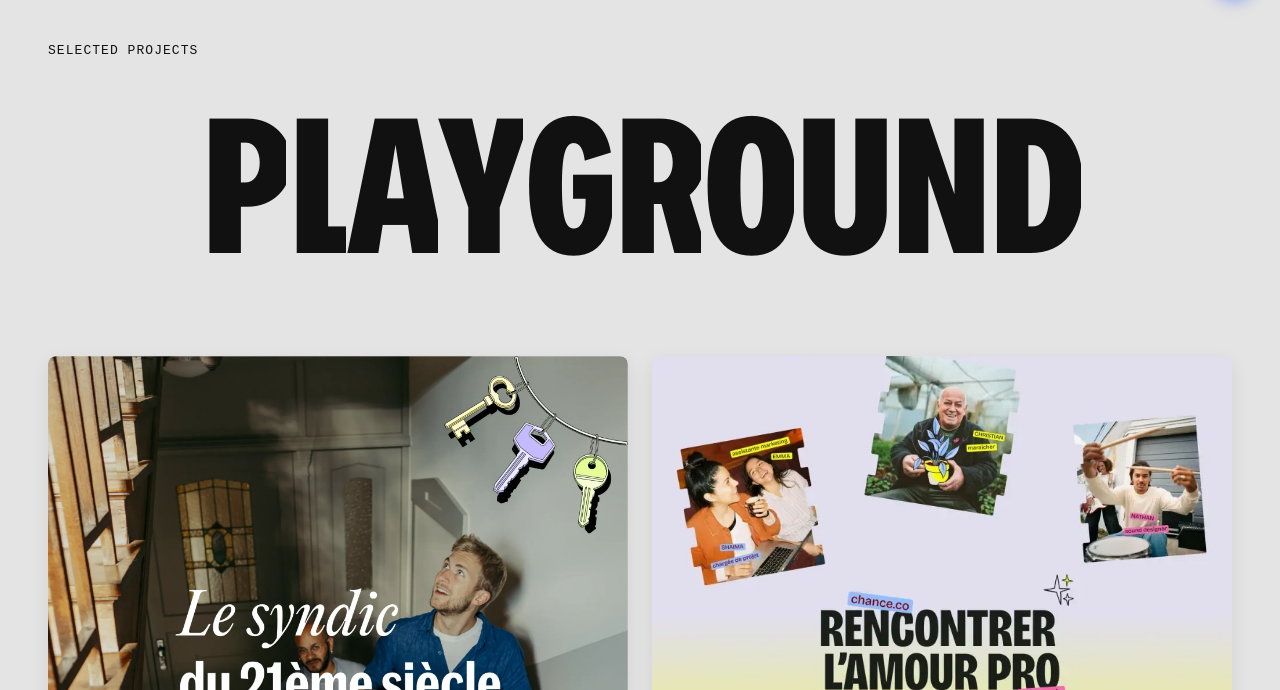
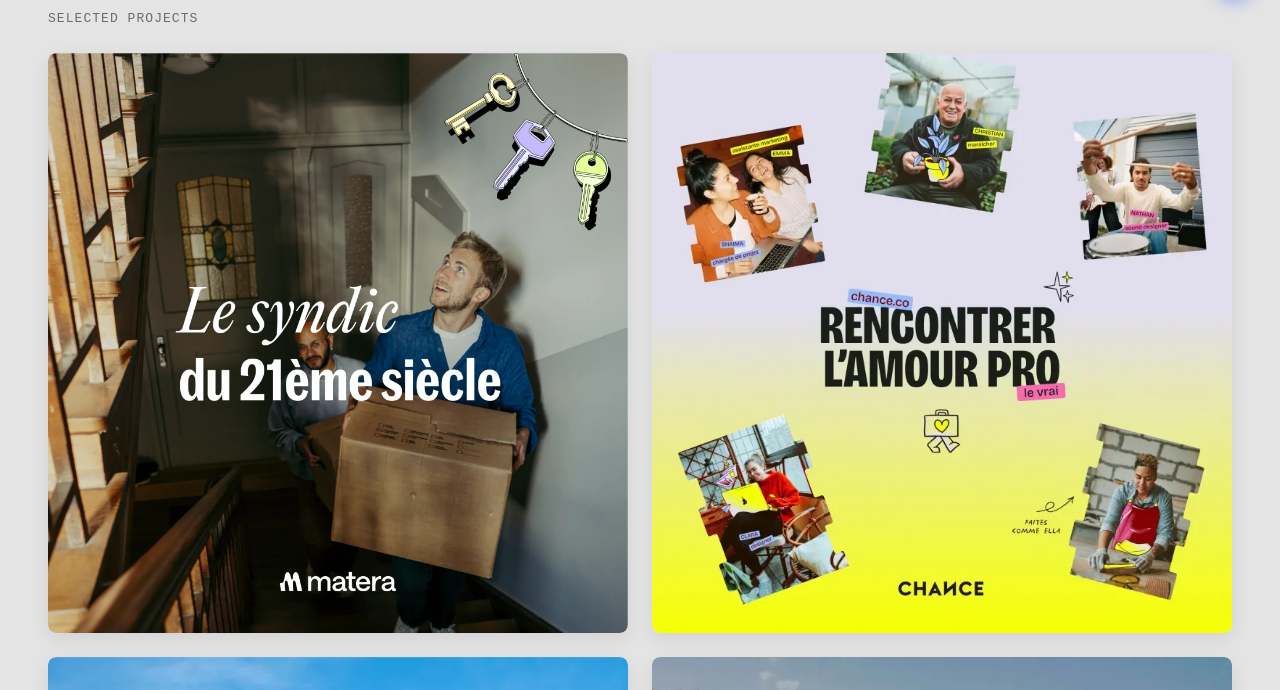
Before and after one commit to thisisarpit26-prog/Studio-Namma-UI, a plain HTML site: page work.html in a window 1280 px wide. Shown: the part 790-1480 px from the top of the page. Drawn offline with Linux system fonts and the light colour scheme; a web font is replaced by a local one.

Commit message:
remove playground text

```diff
--- a/css/work.css
+++ b/css/work.css
@@ -168,8 +168,8 @@
    ========================================================== */
 
 .home-playground {
-  margin-top: 2rem;
-  padding-bottom: 8rem;
+  margin-top: 0;
+  padding-bottom: 6rem;
 }
 
 .home-playground > span {
@@ -178,28 +178,10 @@
   letter-spacing: 0.08em;
   text-transform: uppercase;
   font-weight: 500;
-  color: var(--text-primary);
+  color: var(--text-secondary);
   display: block;
   text-align: left;
-  margin-bottom: 2.5rem;
-}
-
-.home-playground a.home-playground-title {
-  font-family: var(--font-display);
-  font-weight: 800;
-  font-size: clamp(100px, 15vw, 220px);
-  line-height: 0.81;
-  letter-spacing: -0.04em;
-  text-transform: uppercase;
-  color: var(--text-primary);
-  transition: color 0.2s ease;
-}
-
-.home-playground-link-container {
-  width: 100%;
-  display: flex;
-  justify-content: center;
-  margin: 3rem 0 5rem 0;
+  margin-bottom: 24px;
 }
 
 .home-playground-cards-container {
@@ -445,17 +427,12 @@
   }
 
   .home-playground {
-    margin-top: 2rem;
+    margin-top: 0;
     padding-bottom: 4rem;
   }
 
   .home-playground-card {
     width: 100% !important;
-  }
-
-  .home-playground a.home-playground-title {
-    font-size: clamp(60px, 16vw, 120px);
-    line-height: 0.85;
   }
 
   .work-text-list__showcase-inner {
--- a/work.html
+++ b/work.html
@@ -1,12 +1,15 @@
 <!DOCTYPE html>
 <html lang="en" data-theme="light">
+
 <head>
   <meta charset="UTF-8" />
   <meta name="viewport" content="width=device-width, initial-scale=1.0" />
   <title>Portfolio & Success Stories | Studio Namma</title>
-  <meta name="description" content="Our portfolio showcases Webflow development, web design, and branding projects. Clients include Matera, Silvr, Qonto, and ambitious brands." />
+  <meta name="description"
+    content="Our portfolio showcases Webflow development, web design, and branding projects. Clients include Matera, Silvr, Qonto, and ambitious brands." />
   <meta property="og:title" content="Portfolio & Success Stories | Studio Namma" />
-  <meta property="og:description" content="Our portfolio showcases Webflow development, web design, and branding projects." />
+  <meta property="og:description"
+    content="Our portfolio showcases Webflow development, web design, and branding projects." />
   <meta property="og:type" content="website" />
 
   <!-- Stylesheets in Sensible Order -->
@@ -14,6 +17,7 @@
   <link rel="stylesheet" href="css/work.css" />
   <link rel="stylesheet" href="css/footer.css" />
 </head>
+
 <body>
 
   <!-- Sticky Navbar -->
@@ -27,9 +31,6 @@
 
     <section class="home-playground home-container" data-reveal>
       <span data-split-animate>SELECTED PROJECTS</span>
-      <div class="home-playground-link-container">
-        <a href="work.html" class="home-playground-title" data-split-animate data-cursor-hover="Portfolio">PLAYGROUND</a>
-      </div>
       <div class="home-playground-cards-container" id="homePlaygroundCards"></div>
     </section>
 
@@ -39,8 +40,10 @@
         <div class="work-text-list__items" id="workProjectItems"></div>
         <div class="work-text-list__showcase" id="workProjectShowcase">
           <div class="work-text-list__showcase-inner">
-            <video id="workShowcaseVideo1" autoplay loop muted playsinline preload="auto" class="work-showcase-media active"></video>
-            <video id="workShowcaseVideo2" autoplay loop muted playsinline preload="auto" class="work-showcase-media"></video>
+            <video id="workShowcaseVideo1" autoplay loop muted playsinline preload="auto"
+              class="work-showcase-media active"></video>
+            <video id="workShowcaseVideo2" autoplay loop muted playsinline preload="auto"
+              class="work-showcase-media"></video>
             <img id="workShowcaseImg" src="" alt="Project Preview" class="work-showcase-media" />
           </div>
         </div>
@@ -63,4 +66,5 @@
   <script src="js/work.js"></script>
   <script src="js/footer.js"></script>
 </body>
+
 </html>
```
